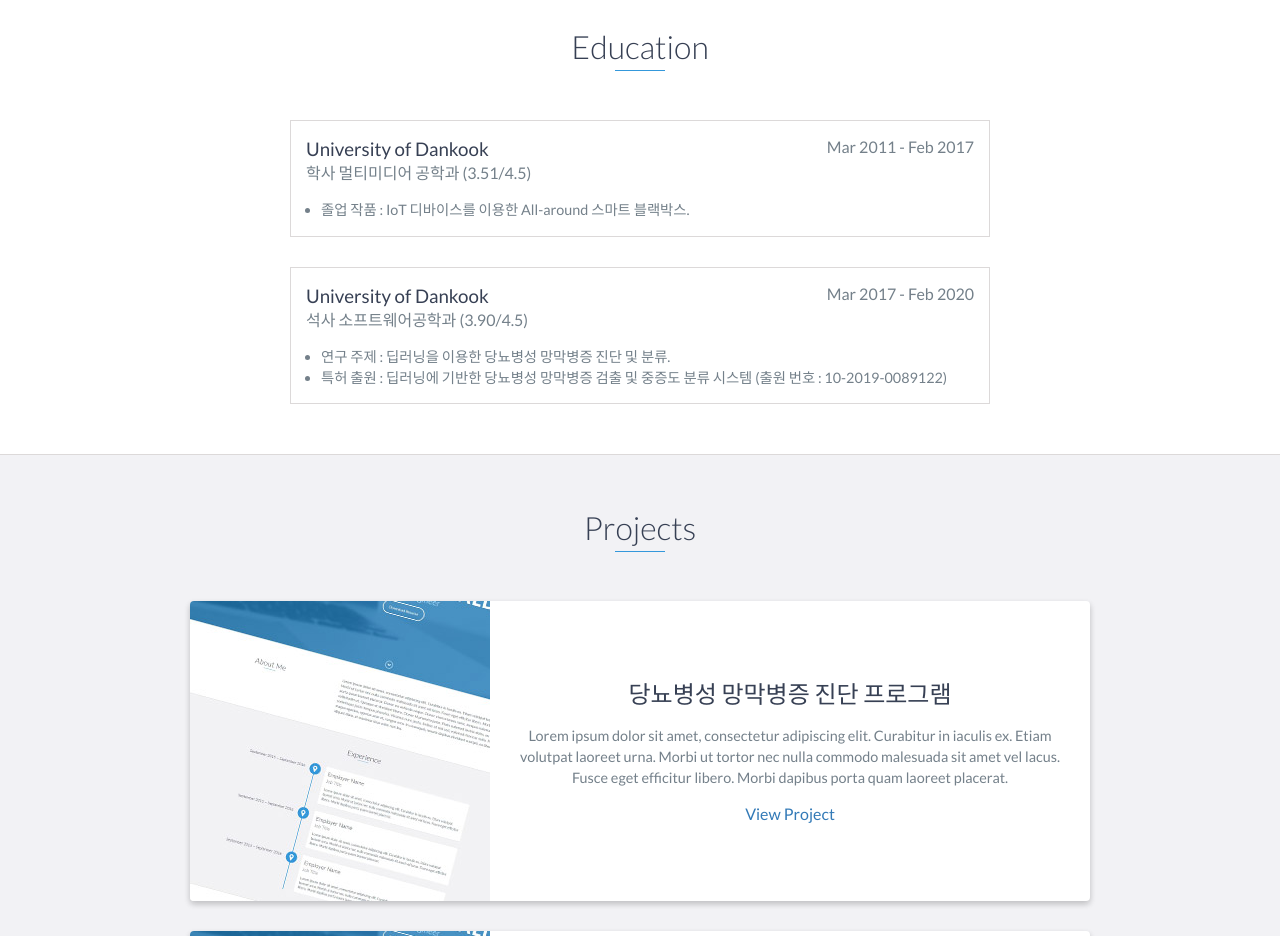
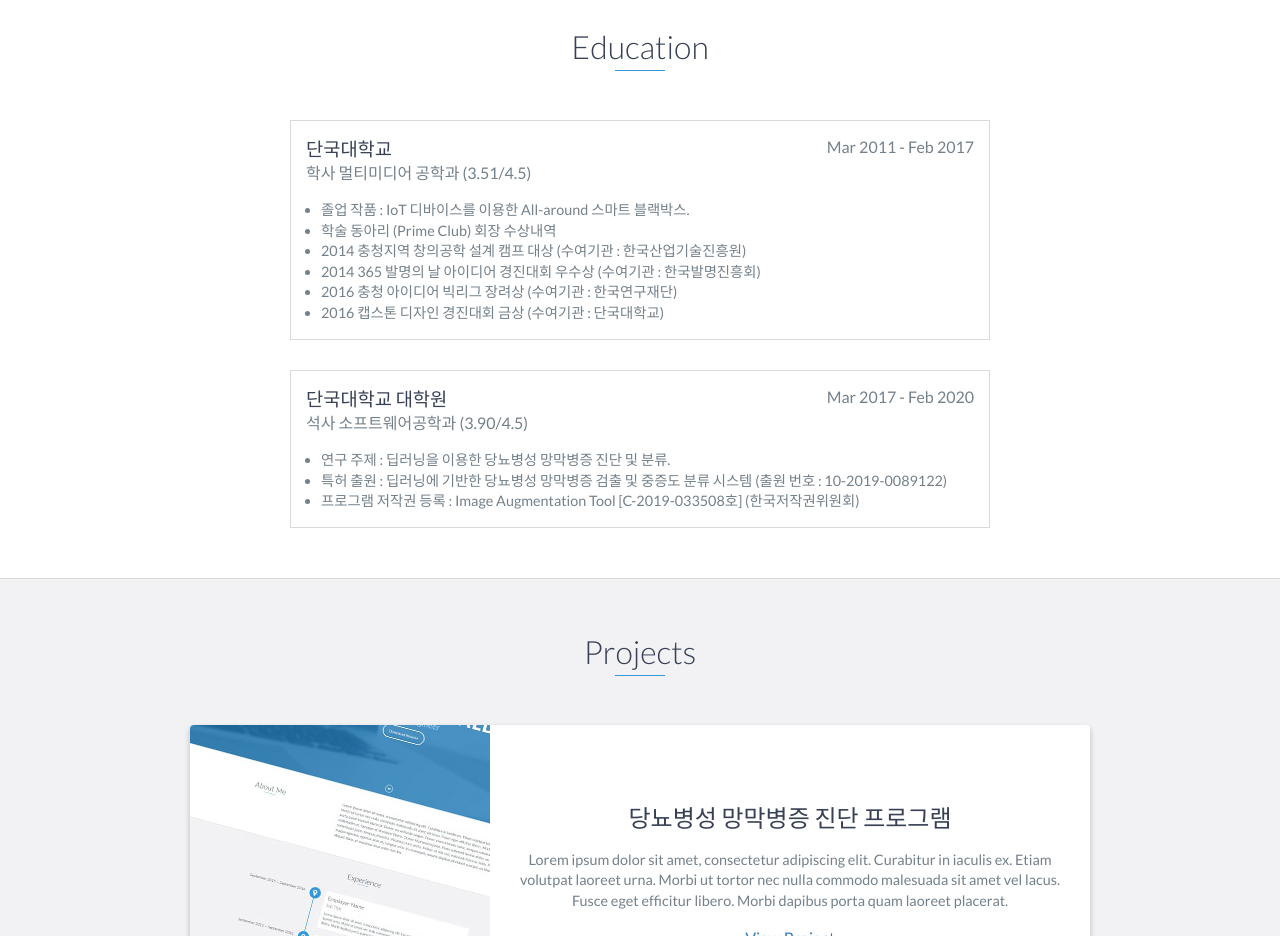
Before and after one commit to YHJung-DDS/YHJung-DDS.github.io, a website: page index.html in a window 1280 px wide. Shown: the part 1460-2396 px from the top of the page. Drawn offline with nearby package versions, Linux system fonts and the light colour scheme.

Commit message:
Update index.html

```diff
--- a/index.html
+++ b/index.html
@@ -116,19 +116,41 @@
     <div id="education">
         <h2 class="heading">Education</h2>
         <div class="education-block">
-            <h3>University of Dankook</h3>
+            <h3>단국대학교</h3>
             <span class="education-date">Mar 2011 - Feb 2017</span>
             <h4>학사 멀티미디어 공학과 (3.51/4.5)</h4>
             <ul>
                 <li>
                     졸업 작품 : IoT 디바이스를 이용한 All-around 스마트 블랙박스.
                 </li>
+
+                <li>
+                    학술 동아리 (Prime Club) 회장
+                    수상내역
+                    <br>
+                    <li>
+                        2014 충청지역 창의공학 설계 캠프 대상 (수여기관 : 한국산업기술진흥원)
+                    </li>
+
+                    <li>
+                        2014 365 발명의 날 아이디어 경진대회 우수상 (수여기관 : 한국발명진흥회)
+                    </li>
+
+                    <li>
+                        2016 충청 아이디어 빅리그 장려상 (수여기관 : 한국연구재단)
+                    </li>
+
+                    <li>
+                        2016 캡스톤 디자인 경진대회 금상 (수여기관 : 단국대학교)
+                    </li>
+                </li>
+
             </ul>
 
         </div>
 
         <div class="education-block">
-            <h3>University of Dankook</h3>
+            <h3>단국대학교 대학원</h3>
             <span class="education-date">Mar 2017 - Feb 2020</span>
             <h4>석사 소프트웨어공학과 (3.90/4.5)</h4>
             <ul>
@@ -137,6 +159,9 @@
                 </li>
                 <li>
                     특허 출원 : 딥러닝에 기반한 당뇨병성 망막병증 검출 및 중증도 분류 시스템 (출원 번호 : 10-2019-0089122)
+                </li>
+                <li>
+                    프로그램 저작권 등록 : Image Augmentation Tool [C-2019-033508호] (한국저작권위원회)
                 </li>
             </ul>
         </div>
```
